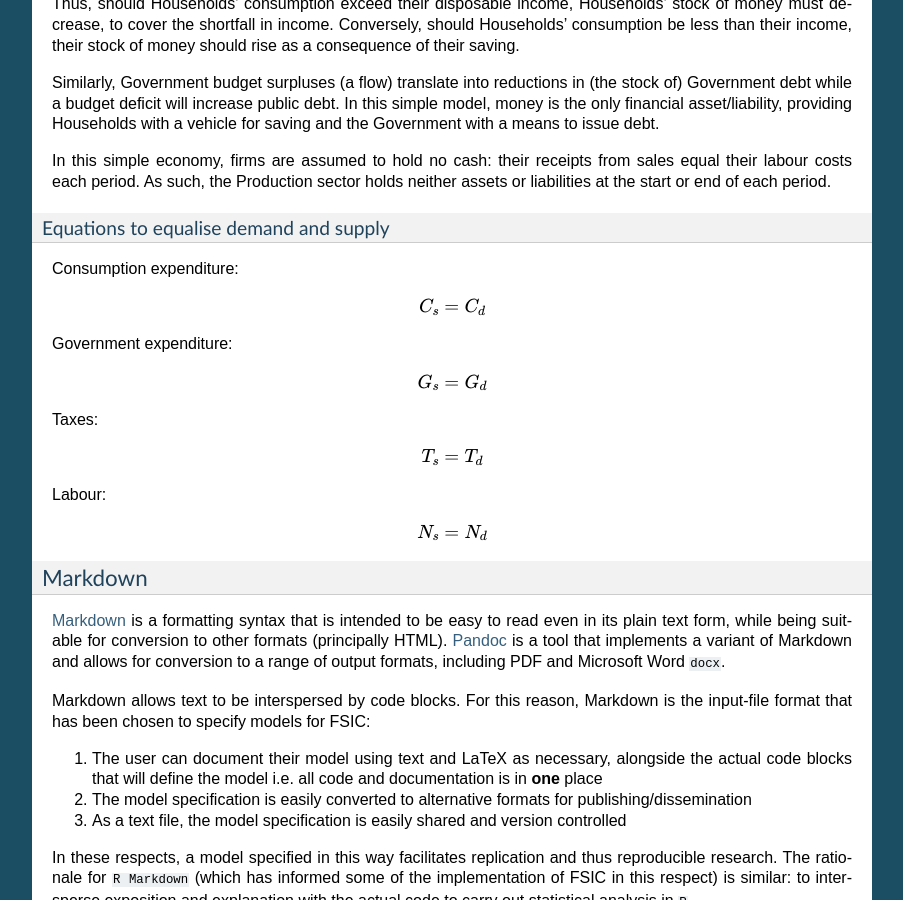
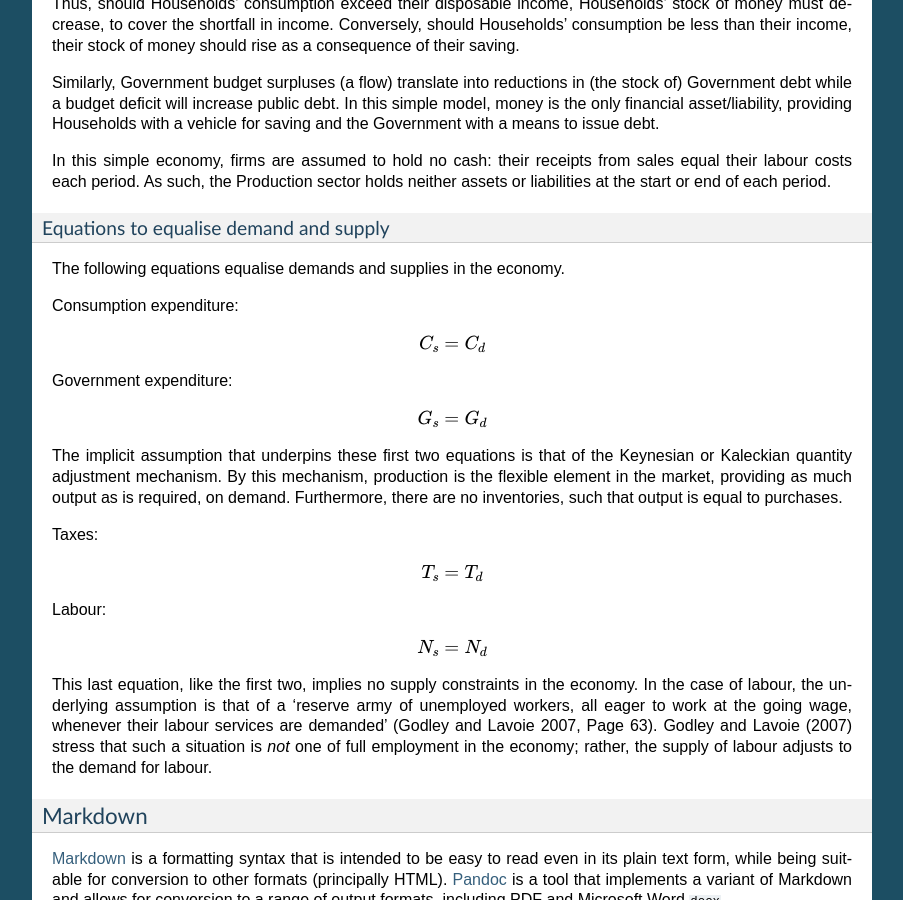
Before and after one commit to ChrisThoung/fsic-archive, a Sphinx documentation site: the page built from doc/source/specify.rst, in a window 1280 px wide and 900 px high, scrolled down 872 px. Shown: the whole window, without its empty margins (198-1101 px from the left). Built offline with Sphinx 7.4.7, drawn with Linux system fonts in a browser that asks for light colours; the version number could not be read and is left out.

Commit message:
Add description of market-clearing in Model SIM
Add description of market-clearing in Godley and Lavoie (2007) Model SIM
to Sphinx documentation.

[ci skip]

```diff
--- a/doc/source/specify.rst
+++ b/doc/source/specify.rst
@@ -78,6 +78,8 @@ neither assets or liabilities at the start or end of each period.
 Equations to equalise demand and supply
 ~~~~~~~~~~~~~~~~~~~~~~~~~~~~~~~~~~~~~~~
 
+The following equations equalise demands and supplies in the economy.
+
 Consumption expenditure:
 
 .. math::
@@ -88,6 +90,12 @@ Government expenditure:
 .. math::
    G_s = G_d
 
+The implicit assumption that underpins these first two equations is that of the
+Keynesian or Kaleckian quantity adjustment mechanism. By this mechanism,
+production is the flexible element in the market, providing as much output as is
+required, on demand. Furthermore, there are no inventories, such that output is
+equal to purchases.
+
 Taxes:
 
 .. math::
@@ -97,6 +105,13 @@ Labour:
 
 .. math::
    N_s = N_d
+
+This last equation, like the first two, implies no supply constraints in the
+economy. In the case of labour, the underlying assumption is that of a 'reserve
+army of unemployed workers, all eager to work at the going wage, whenever their
+labour services are demanded' (Godley and Lavoie 2007, Page 63). Godley and
+Lavoie (2007) stress that such a situation is *not* one of full employment in
+the economy; rather, the supply of labour adjusts to the demand for labour.
 
 
 .. _gl2007-sim-markdown:
```
